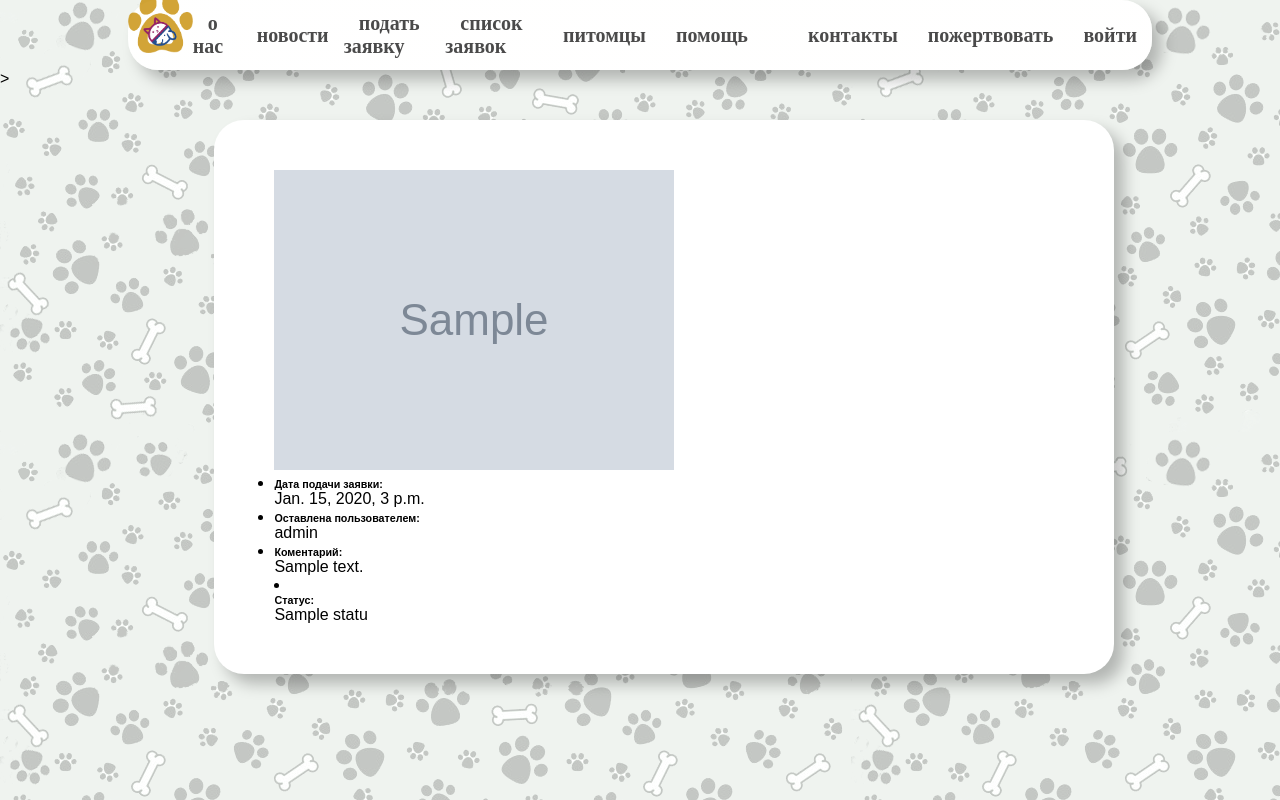
After one commit to Ga3B/OrenHackaProject, a Django app: page /request/ in a window 1280 px wide. The commit adds this page. Run offline with Django 3.2, Linux system fonts and the light colour scheme; data comes from the database, SQL or seed files in the repository; tables that the repository leaves empty hold one stand-in row (values such as "Sample post"); grey boxes marked "Sample" are stand-in pictures.

Commit message:
add_request_and_animals

```diff
--- a/catodog/MainApp/admin.py
+++ b/catodog/MainApp/admin.py
@@ -1,8 +1,10 @@
 
 from django.contrib import admin
 from sqlparse.sql import Operation
-from .models import Animals
-from .models import Transfer
+from .models import *
 
 admin.site.register(Animals)
 admin.site.register(Transfer)
+admin.site.register(Animal_status)
+admin.site.register(Status)
+admin.site.register(Request)
--- a/catodog/MainApp/models.py
+++ b/catodog/MainApp/models.py
@@ -13,8 +13,7 @@ class Visitor(models.Model):
 class Animals(models.Model):
     color = models.CharField("Окрас животного", max_length=20)
     weight = models.FloatField("Вес животного")
-    PhotoUrl = models.ImageField( upload_to='static/setup_img/', height_field=None,
-                                width_field=None, max_length=100)
+    PhotoUrl = models.ImageField( blank=True, upload_to='requests/img')
     special_signs=models.CharField("Особые приметы",max_length=20)
     sort_animal=models.CharField("Вид животного", max_length=20)
     gender=models.CharField("Пол",max_length=20)
@@ -24,24 +23,28 @@ class Animals(models.Model):
         return reverse('animal_detail', kwargs={'id': self.pk})
 
 # история операций
-
-
 class Animal_story(models.Model):
     animals_id = models.ForeignKey(Animals, on_delete=models.CASCADE)
     operation = models.CharField("Операции", max_length=50)
 
+class Status(models.Model):
+    name=models.CharField('Статус',max_length=20)
+    def __str__(self):
+        return self.name
+
 
 # Заявка на отлов
-
-
 class Request(models.Model):
     dateTime = models.DateTimeField("Время подачи заявки")
     user_id = models.ForeignKey(User, on_delete=models.DO_NOTHING,
                                 verbose_name="Пользователь", )
     description = models.TextField("Комментарий", null=True)
     geotag = models.TextField("Геометка")
-    status = models.CharField("Статус", max_length=20)
+    status = models.ForeignKey(Status,on_delete=models.SET("Неизвестно"),verbose_name="Статус", max_length=20)
     photoURL = models.ImageField(blank=True, upload_to='requests/img')
+
+    def get_absolute_url(self):
+        return reverse('request_detail', kwargs={'id': self.pk})
 
 # статус животного
 
--- /dev/null
+++ b/catodog/MainApp/templates/MainApp/detail_request.html
@@ -0,0 +1,29 @@
+{% extends 'base.html' %}
+
+{% block title%}
+Requests-{{block.super}}
+{%endblock%}
+
+{% block content%}
+{%for req in request %}
+<div class="card-body" style="margin-left:10px">
+    <div class="card mb-3" style="max-width: 540px;">
+        <div class="row no-gutters">
+            <div class="col-md-4">
+                <img src="{{req.photoURL}}" class="card-img" alt="...">
+            </div>
+            <ul class="list-group list-group-flush">
+                <li class="list-group-item"><h6>Дата подачи заявки:</h6>{{req.dateTime}}</li>
+                <li class="list-group-item"><h6>Оставлена пользователем:</h6>{{req.user_id}}</li>
+                <li class="list-group-item"><h6>Коментарий:</h6>{{req.description}}</li>
+            </ul>
+             <li class="list-group-item"><h6>Статус:</h6>{{req.status}}</li>
+        </div>
+    </div>
+</div>
+
+
+
+
+{% endfor%}
+{% endblock content %}
--- a/catodog/MainApp/urls.py
+++ b/catodog/MainApp/urls.py
@@ -14,7 +14,10 @@ Including another URLconf
     2. Add a URL to urlpatterns:  path('blog/', include('blog.urls'))
 """
 from django.contrib import admin
+from django.templatetags.static import static
 from django.urls import path, include
+
+from catodog import settings
 from . import views
 from .views import AnimalDetail
 
@@ -31,6 +34,7 @@ urlpatterns = [
     path('pets/', views.pets, name='pets'),
     path('act/', views.act, name='act'),
     path('createpets/', views.add_animals, name='add_animals'),
-    path('pets/<int:id>', AnimalDetail.as_view(), name='animal_detail')
+    path('pets/<int:id>', AnimalDetail.as_view(), name='animal_detail'),
+    path('request/', views.requests_all, name='request_all'),
 
 ]
--- a/catodog/MainApp/views.py
+++ b/catodog/MainApp/views.py
@@ -21,6 +21,10 @@ def detail(request, animal_id):
 class AnimalDetail(ObjectDetailMixin,View):
     model = Animals
     template ='MainApp/detail_animals.html'
+
+def requests_all(request):
+    req = Request.objects.all()
+    return render(request, 'MainApp/detail_request.html', {'request': req})
 
 
 def add_request(request):
```
Also changed, not shown: catodog/MainApp/templates/MainApp/detail_animals.html (+14 -2 lines).
